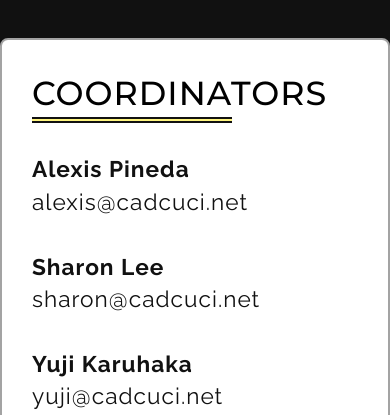
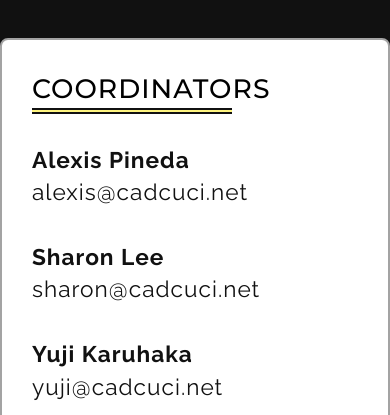
Before and after one commit to kianthompson/CADC_Website, a plain HTML site: page contact.html in a window 390 px wide. Shown: the part 604-1019 px from the top of the page. Drawn offline with nearby package versions, Linux system fonts and the light colour scheme.

Commit message:
fixed text overflow on contact page

```diff
--- a/css/general-layout.css
+++ b/css/general-layout.css
@@ -320,4 +320,8 @@ html, body {
 		font-size: 30pt;
 		min-width: 250px;
 	}
+
+	#contactPageContainer .pageMiniHeader {
+		font-size: 20pt;
+	}
 }
```
